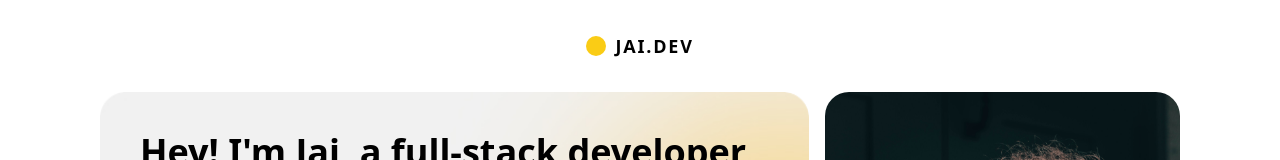
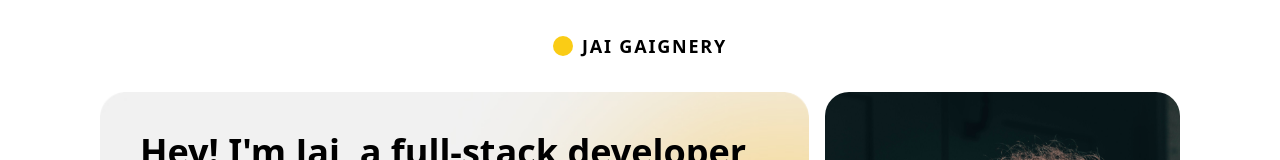
Before and after one commit to jaigaignery/portfolio, a Next.js app: page / in a window 1280 px wide. Shown: the top 160 px of the page. Built offline with nearby package versions, Linux system fonts and the light colour scheme.

Commit message:
Changed site title

```diff
--- a/components/Navbar.tsx
+++ b/components/Navbar.tsx
@@ -5,7 +5,9 @@ const Navbar = () => {
     <nav className="flex justify-center mx-auto items-center py-8 px-2">
       <div className="flex items-center gap-[1ch]">
         <div className="w-5 h-5 bg-yellow-400 rounded-full" />
-        <span className="text-lg font-semibold tracking-widest">JAI.DEV</span>
+        <span className="text-lg font-semibold tracking-widest">
+          JAI GAIGNERY
+        </span>
       </div>
     </nav>
   );
--- a/src/pages/index.tsx
+++ b/src/pages/index.tsx
@@ -30,7 +30,7 @@ export default function Home() {
       variants={pageVariants}
     >
       <Head>
-        <title>JAI.DEV</title>
+        <title>JAI GAIGNERY</title>
         <meta name="description" content="Generated by create next app" />
         <meta name="viewport" content="width=device-width, initial-scale=1" />
         <link rel="icon" href="/favicon.ico" />
@@ -104,7 +104,7 @@ export default function Home() {
           name="Calculator"
           description="Simple calculator app"
           imageUrl="/project-4.png"
-          projectUrl="https://jaigaignery-linkforge.vercel.app"
+          projectUrl="https://calculator-production-b086.up.railway.app/"
           bgColour="#9cbdb6"
         />
         <ProjectCard
```
